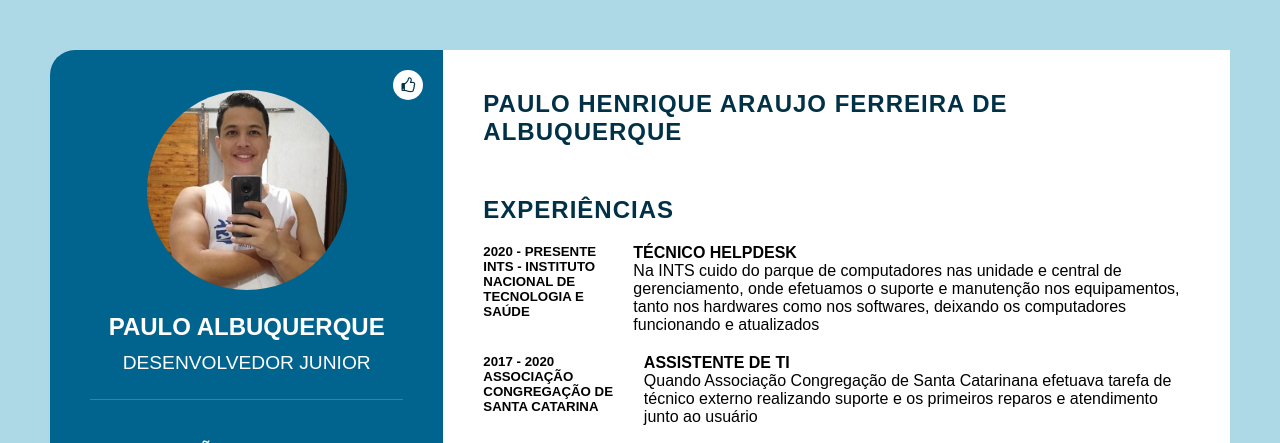
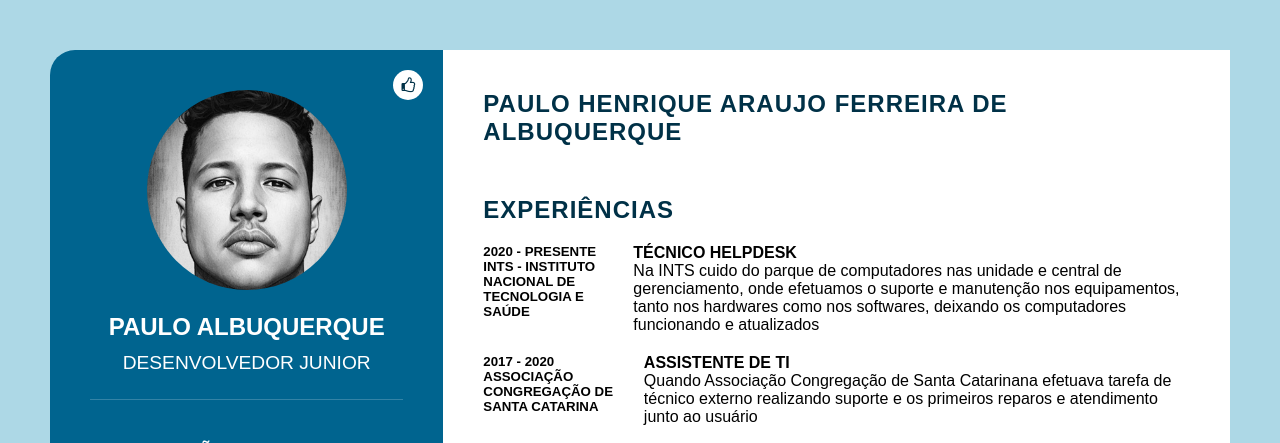
Before and after one commit to albuquerque18101992/curriculo, a plain HTML site: page index.html in a window 1280 px wide. Shown: the top 443 px of the page. Drawn offline with Linux system fonts and the light colour scheme.

Commit message:
Update index.html
Alterado nome da foto para o nome avatar.JPG

```diff
--- a/index.html
+++ b/index.html
@@ -19,7 +19,7 @@
             <div class="toggle"></div>
             <div class="profileText">
                 <div class="imgBx">
-                    <img src="img/img/paulo-250-250.jpg">
+                    <img src="img/img/avatar.jpg">
                 </div>
                 <h2>Paulo Albuquerque<br><span>Desenvolvedor Junior</span></h2>
             </div>
```
